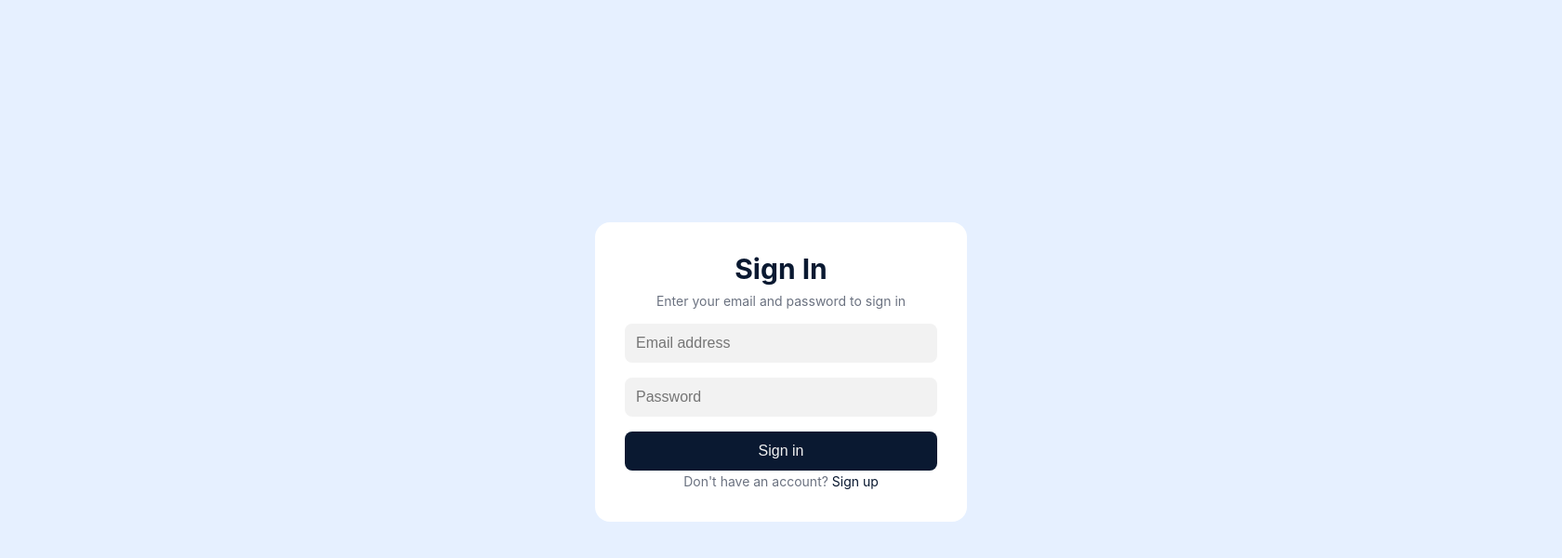
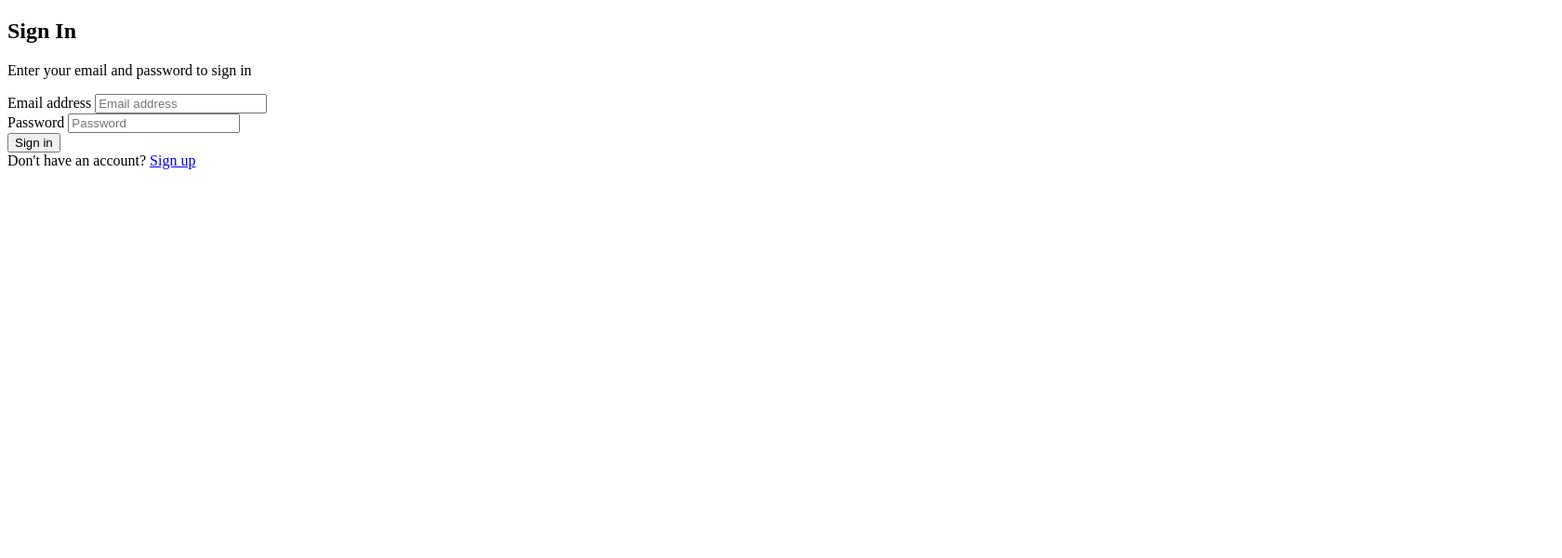
Before and after one commit to Veeraj71/4-BIT, a plain HTML site: page components/sign-in.html in a window 1280 px wide. Shown: the whole page at 93% size, 1680 px wide, since content can reach past the window. Drawn offline with Linux system fonts and the light colour scheme; files that its build step writes are made by us from their sources.

Commit message:
Revert "Add files via upload"
This reverts commit 15b0bd2b14f0395b65248edd69c28a5a896ce738.

```diff
--- a/reg.css
+++ /dev/null
@@ -1,159 +0,0 @@
-/* Global Styles */
-
-* {
-    box-sizing: border-box;
-    margin: 0;
-    padding: 0;
-  }
-
-  body {
-    margin: 0;
-    font-family: 'Inter', sans-serif;
-    background-color: hsl(0, 0%, 100%);
-    color: hsl(240, 10%, 3.9%);
-  }
-
-  /* Animations */
-
-  @keyframes textFadeIn {
-    from {
-      opacity: 0;
-      transform: translateY(20px);
-    }
-    to {
-      opacity: 1;
-      transform: translateY(0);
-    }
-  }
-
-  @keyframes fadeIn {
-    from {
-      opacity: 0;
-    }
-    to {
-      opacity: 1;
-    }
-  }
-
-  /* Container Styles */
-
-  .container {
-    display: grid;
-    grid-template-columns: 1fr 1fr;
-    height: 100vh; /* added 100vh to make it full height */
-    animation: fadeIn 1s ease-in-out forwards;
-    grid-gap: 20px;
-  }
-
-  /* Sign In Section Styles */
-
-  .sign-in-section {
-    background-color: #e6f0ff;
-    display: flex;
-    align-items: center;
-    justify-content: center;
-    height: 100vh;
-    width: 210vh;
-  }
-
-  .sign-in-box {
-    max-width: 400px;
-    width: 100%;
-    padding: 2rem;
-    background-color: #fff;
-    border-radius: 16px;
-  }
-
-  .title {
-    text-align: center;
-    font-size: 1.875rem;
-    font-weight: bold;
-    color: #0a1931;
-    animation: textFadeIn 1s ease-in-out forwards;
-    animation-delay: 0.2s;
-  }
-
-  .subtitle {
-    margin-top: 0.5rem;
-    text-align: center;
-    font-size: 0.875rem;
-    color: #6b7280;
-    animation: textFadeIn 1s ease-in-out forwards;
-    animation-delay: 0.4s;
-  }
-
-  .form {
-    margin-top: 1rem;
-  }
-
-  .input-group {
-    margin-bottom: 1rem;
-  }
-
-  .input {
-    width: 100%;
-    padding: 0.75rem;
-    background-color: #f2f2f2;
-    color: #0a1931;
-    border-radius: 8px;
-    border: none;
-    font-size: 1rem;
-  }
-
-  .submit-button {
-    width: 100%;
-    padding: 0.75rem;
-    background-color: #0a1931;
-    color: #f2f2f2;
-    border-radius: 8px;
-    font-size: 1rem;
-    cursor: pointer;
-    border: none;
-  }
-
-  .submit-button:hover {
-    background-color: #0d2a4d;
-  }
-
-  .footer-text {
-    margin: 3px;
-    text-align: center;
-    font-size: 0.875rem;
-    color: #6b7280;
-    animation: textFadeIn 1s ease-in-out forwards;
-    animation-delay: 1s;
-  }
-
-  .sign-up-link {
-    color: #0a1931;
-    text-decoration: none;
-  }
-
-  .sign-up-link:hover {
-    text-decoration: underline;
-  }
-
-
-  .learn-more-button {
-    background-color: #0a1931;
-    color: #f2f2f2;
-    padding: 0.5rem 1rem;
-    border-radius: 8px;
-    border: none;
-    cursor: pointer;
-  }
-
-  .learn-more-button:hover {
-    background-color: #0d2a4d;
-  }
-
-  .sr-only {
-    position: absolute;
-    width: 1px;
-    height: 1px;
-    padding: 0;
-    margin: -1;
-    overflow: hidden;
-    clip: rect(0, 0, 0, 0);
-    border: 0;
-  }
```
Also changed, not shown: index.html (+91 -29 lines).
